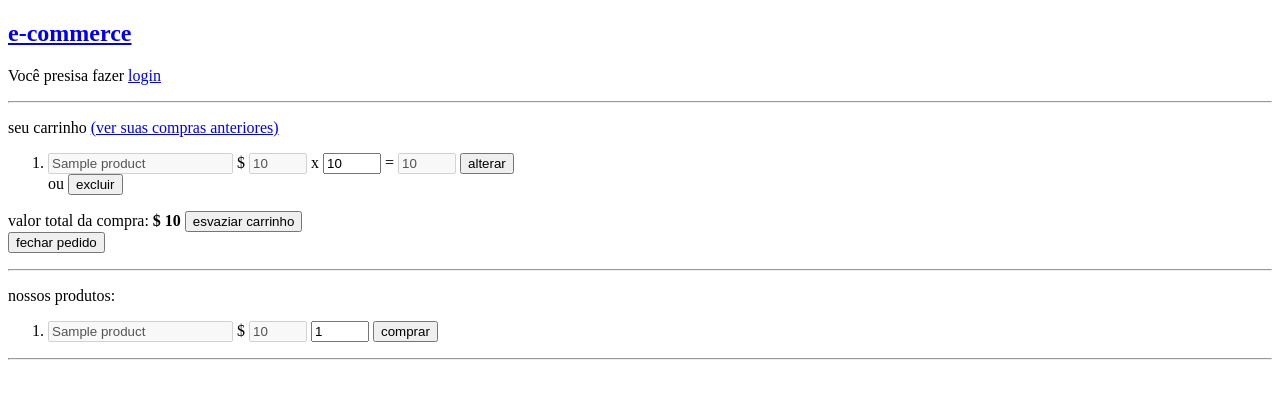
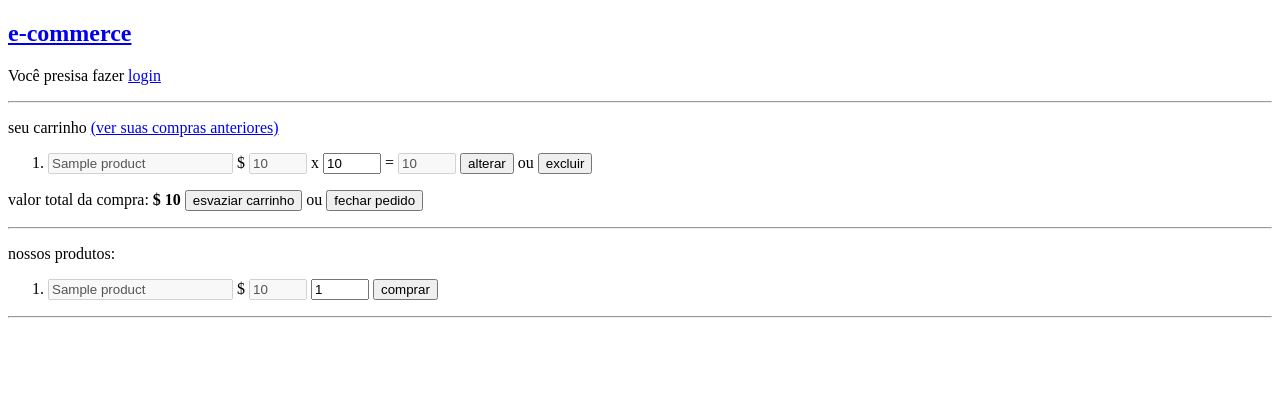
Before and after one commit to berrondo/ecommerce, a Django app: template ecommerce/core/templates/core/index.html in a window 1280 px wide. Shown: the top 399 px of the page. Run offline with Django 3.2, Linux system fonts and the light colour scheme; the template is opened without the code that fills it: most values are stand-ins (such as "Sample title", 1, 10 or a date in 2020); parts of the project's set-up code (start-up, migrations or seed data) failed here and were passed over.

Commit message:
forms inline style

```diff
--- a/ecommerce/core/templates/core/index.html
+++ b/ecommerce/core/templates/core/index.html
@@ -7,35 +7,34 @@
 <p>seu carrinho <a href="{% url 'order' %}">(ver suas compras anteriores)</a></p>
 <ol>
     {% for item in opened_order.items.all %}
-    <form method="post" action="{% url 'order-item-update' opened_order.pk item.pk %}">
+        <li>
+            <form method="post" action="{% url 'order-item-update' opened_order.pk item.pk %}" style="display:inline-block;">
                 {% csrf_token %}
-        <li>
                 <input type="text" name="name" value="{{ item.product.name }}" disabled>
                 $ <input type="text" name="price" value="{{ item.product.price }}" style="width:50px" disabled>
                 x <input type="number" name="quantity" value="{{ item.quantity }}" min="0" style="width:50px">
                 = <input type="text" name="sub_total" value="{{ item.sub_total }}" style="width:50px" disabled>
                 <input type="submit" name="todo" value="alterar">
-        </li>
             </form>
-    <form method="post" action="{% url 'order-item-update' opened_order.pk item.pk %}">
+            <form method="post" action="{% url 'order-item-update' opened_order.pk item.pk %}" style="display:inline-block;">
                 {% csrf_token %}
                 ou <input type="submit" name="todo" value="excluir">
             </form>
+        </li>
     {% empty %}
         <p>...está vazio...</p>
     {% endfor %}
 </ol>
-
 {% if opened_order.items.count %}
   <p>
-    <form method="post" action="{% url 'order-delete' opened_order.pk %}">
+    <form method="post" action="{% url 'order-delete' opened_order.pk %}" style="display:inline-block;">
         {% csrf_token %}
         valor total da compra: <strong>$ {{ opened_order.total }}</strong>
         <input type="submit" name="todo" value="esvaziar carrinho">
     </form>
-    <form method="post" action="{% url 'order-status-update' opened_order.pk 'pending' %}">
+    <form method="post" action="{% url 'order-status-update' opened_order.pk 'pending' %}" style="display:inline-block;">
         {% csrf_token %}
-        <input type="submit" name="todo" value="fechar pedido">
+         ou <input type="submit" name="todo" value="fechar pedido">
     </form>
   </p>
 {% endif %}
```
Also changed, not shown: ecommerce/core/templates/core/managing.html (+7 -7 lines). Lines whose indentation alone changed are shown as unchanged.
